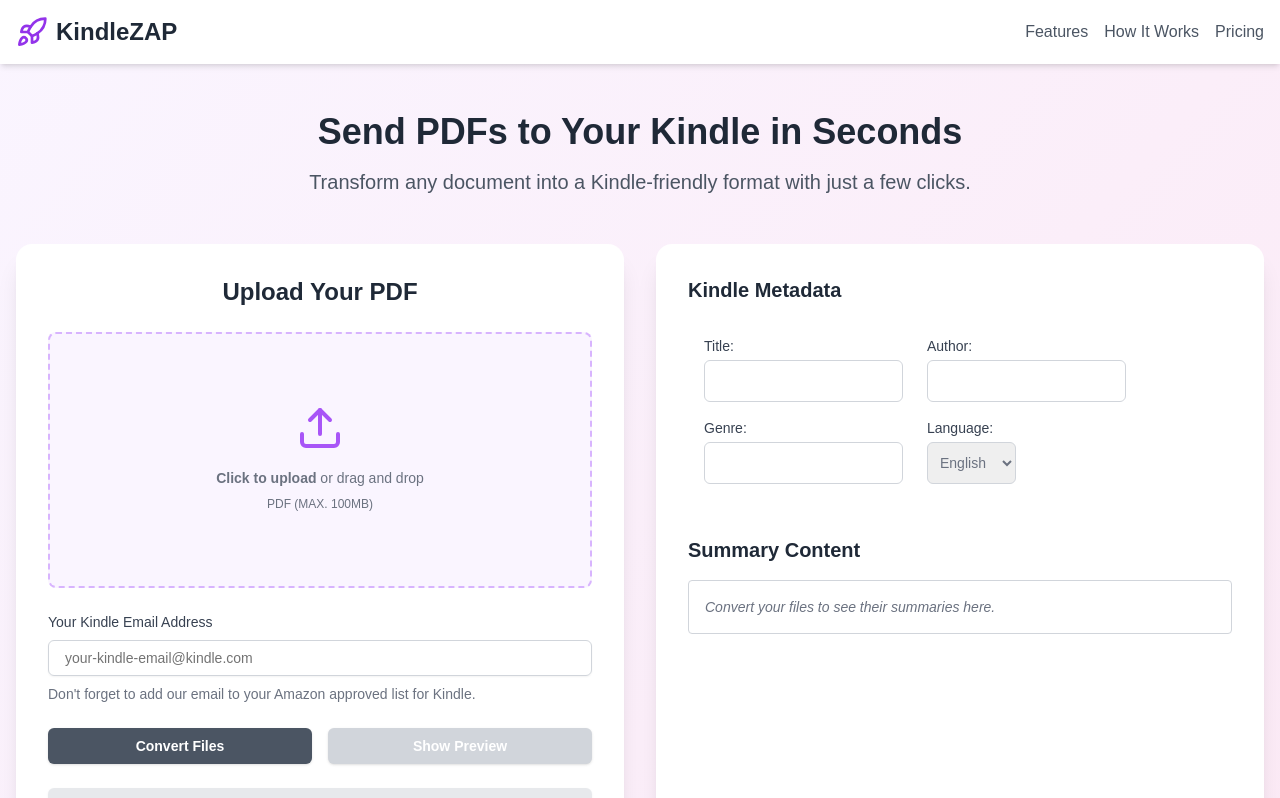
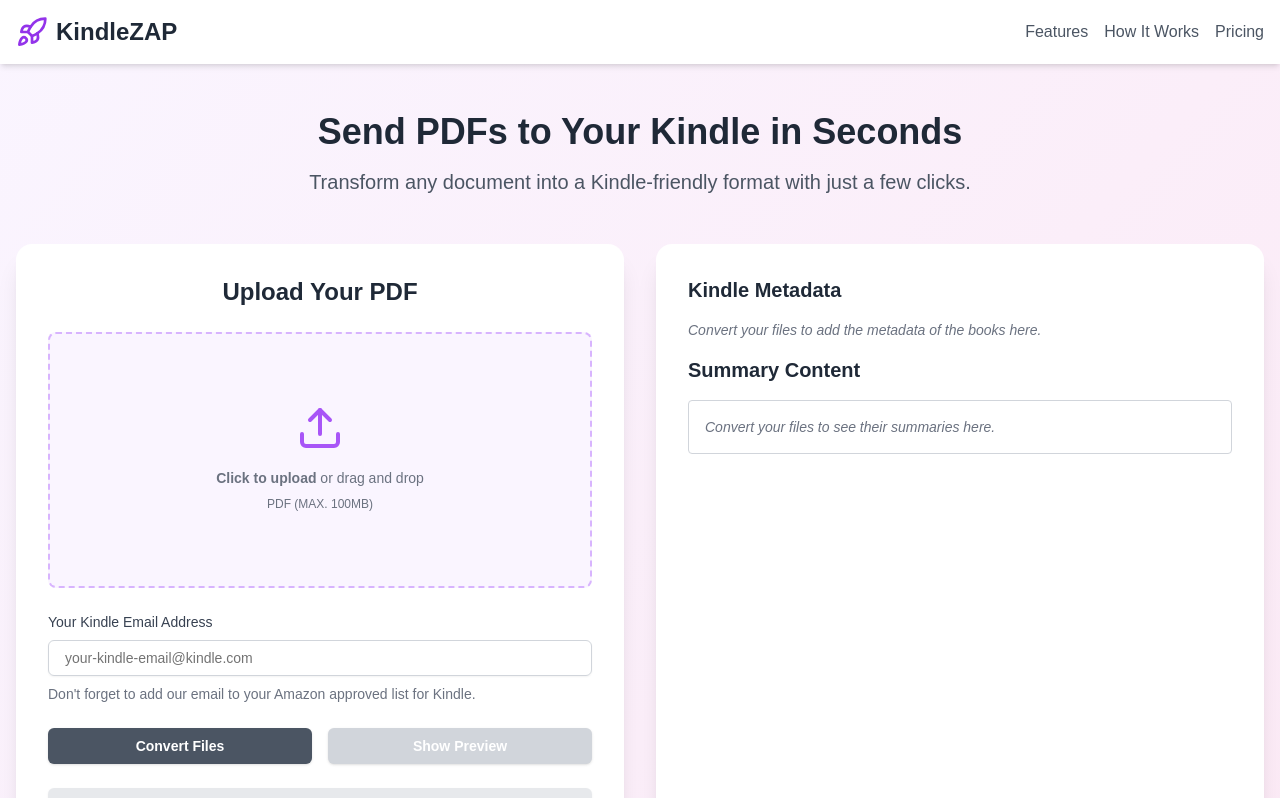
Before and after one commit to tenesedu/kindlezap-frontend, a Next.js app: page / in a window 1280 px wide. Shown: the top 798 px of the page. Built offline with nearby package versions, Linux system fonts and the light colour scheme.

Commit message:
Bulk Metadata Option

```diff
--- a/app/page.tsx
+++ b/app/page.tsx
@@ -61,6 +61,7 @@
 
 export default function Component() {
   const [currentSlide, setCurrentSlide] = useState(0);
+  const [currentMetadataFormSlide, setCurrentMetadataFormSlide] = useState(0);
   const [files, setFiles] = useState<File[]>([]);
   const [email, setEmail] = useState("");
 
@@ -78,6 +79,15 @@
   >([]);
 
   const [metadataForm, setMetadataForm] = useState<Metadata>();
+
+  const [forms, setForms] = useState<Array<Metadata>>([
+    {
+      title: "",
+      author: "",
+      genre: "",
+      language: "en",
+    },
+  ]);
 
   const [showDisclaimer, setShowDisclaimer] = useState(false);
 
@@ -195,12 +205,12 @@
     setShowPreview(isClosed);
   };
 
-  const handleMetadataChange = (metadata: Metadata) => {
-    if (metadata) {
-      console.log(metadata);
-      setMetadataForm(metadata);
-    }
-  };
+  // const handleMetadataChange = (metadata: Metadata) => {
+  //   if (metadata) {
+  //     console.log(metadata);
+  //     setMetadataForm(metadata);
+  //   }
+  // };
 
   return (
     <div>
@@ -352,9 +362,62 @@
                   />
                 )}
               </div>
-              <div className="text-sm text-gray-500 mb-4">
-                <MetadataForm onProcessMetadata={handleMetadataChange} />
-              </div>
+              {summaryContent ? (
+                <div className="space-y-4">
+                  <div className="flex justify-between items-center">
+                    <div className="">
+                      <h5 className="font-medium text-gray-700">
+                        Form {currentMetadataFormSlide + 1} of {files.length}
+                      </h5>
+                      <p className="text-xs text-gray-400">
+                        {files[currentMetadataFormSlide]?.name}
+                      </p>
+                    </div>
+
+                    <div className="space-x-2">
+                      <Button
+                        className="px-3 py-1 text-sm bg-gray-200 hover:bg-gray-300 rounded"
+                        disabled={currentMetadataFormSlide === 0}
+                        onClick={() =>
+                          setCurrentMetadataFormSlide((prev) =>
+                            Math.max(0, prev - 1)
+                          )
+                        }
+                      >
+                        Previous
+                      </Button>
+                      <Button
+                        className="px-3 py-1 text-sm bg-gray-200 hover:bg-gray-300 rounded"
+                        disabled={currentMetadataFormSlide === files.length}
+                        onClick={() =>
+                          setCurrentMetadataFormSlide((prev) =>
+                            Math.min(prev + 1, files.length - 1)
+                          )
+                        }
+                      >
+                        Next
+                      </Button>
+                    </div>
+                  </div>
+
+                  <MetadataForm
+                    formData={forms[currentMetadataFormSlide]}
+                    onProcessMetadata={(updatedMetadata) =>
+                      setForms((prevForms) =>
+                        prevForms.map((form, index) =>
+                          index === currentMetadataFormSlide
+                            ? updatedMetadata
+                            : form
+                        )
+                      )
+                    }
+                  />
+                </div>
+              ) : (
+                <p className="2xl:text-base xl:text-sm text-xs italic text-gray-500">
+                  Convert your files to add the metadata of the books here.
+                </p>
+              )}
 
               <div className="">
                 <h4 className="text-xl font-semibold text-gray-800 mb-4">
--- a/components/form/metadata.tsx
+++ b/components/form/metadata.tsx
@@ -1,40 +1,36 @@
-import React, { useState } from "react";
+import React from "react";
 import { Metadata } from "@/app/interfaces";
 
 interface MetadataFormProps {
   onProcessMetadata: (metadata: Metadata) => void;
+  formData: Metadata;
 }
 
-const MetadataForm = ({ onProcessMetadata }: MetadataFormProps) => {
-  const [metadata, setMetadata] = useState<Metadata>({
+const MetadataForm = ({
+  onProcessMetadata,
+  formData = {
     title: "",
     author: "",
     genre: "",
     language: "en",
-  });
-
+  },
+}: MetadataFormProps) => {
   const handleChange = (
     event: React.ChangeEvent<HTMLInputElement | HTMLSelectElement>
   ) => {
-    event.preventDefault();
-
     const { id, value } = event.target;
 
-    setMetadata((prevMetadata) => ({
-      ...prevMetadata,
-      [id]: value,
-    }));
+    // Crear un nuevo objeto con los datos actualizados
+    const updatedMetadata = {
+      ...formData, // Copia los datos actuales del formulario
+      [id]: value, // Actualiza el campo modificado
+    };
 
-    if (onProcessMetadata) {
-      onProcessMetadata({
-        ...metadata,
-        [id]: value,
-      });
-    }
+    // Llama al callback para notificar al componente padre
+    onProcessMetadata(updatedMetadata);
   };
 
   return (
-    <div>
     <form className="p-4 mx-auto">
       <div className="mb-4 flex flex-col lg:flex-row gap-6">
         <div className="items-center gap-2">
@@ -45,11 +41,11 @@
             Title:
           </label>
           <input
-              value={metadata.title}
+            value={formData.title} // Usar formData directamente
             className="block w-full h-[42px] border border-gray-300 rounded-md p-2"
             type="text"
             id="title"
-              onChange={handleChange}
+            onChange={handleChange} // Actualizar datos al cambiar
           />
         </div>
         <div className="items-center gap-2">
@@ -60,11 +56,11 @@
             Author:
           </label>
           <input
-              value={metadata.author}
+            value={formData.author} // Usar formData directamente
             className="block w-full h-[42px] border border-gray-300 rounded-md p-2"
             type="text"
             id="author"
-              onChange={handleChange}
+            onChange={handleChange} // Actualizar datos al cambiar
           />
         </div>
       </div>
@@ -77,11 +73,11 @@
             Genre:
           </label>
           <input
-              value={metadata.genre}
+            value={formData.genre} // Usar formData directamente
             className="block w-full h-[42px] border border-gray-300 rounded-md p-2"
             type="text"
             id="genre"
-              onChange={handleChange}
+            onChange={handleChange} // Actualizar datos al cambiar
           />
         </div>
         <div className="mb-4 items-center gap-2">
@@ -92,10 +88,10 @@
             Language:
           </label>
           <select
-              value={metadata.language}
-              className="block w-full h-[42px] border border-gray-300 rounded-md p-2 mb-1 "
+            value={formData.language} // Usar formData directamente
+            className="block w-full h-[42px] border border-gray-300 rounded-md p-2 mb-1"
             id="language"
-              onChange={handleChange}
+            onChange={handleChange} // Actualizar datos al cambiar
           >
             <option value="en">English</option>
             <option value="es">Spanish</option>
@@ -103,7 +99,6 @@
         </div>
       </div>
     </form>
-    </div>
   );
 };
 
```
Lines whose indentation alone changed are shown as unchanged.
